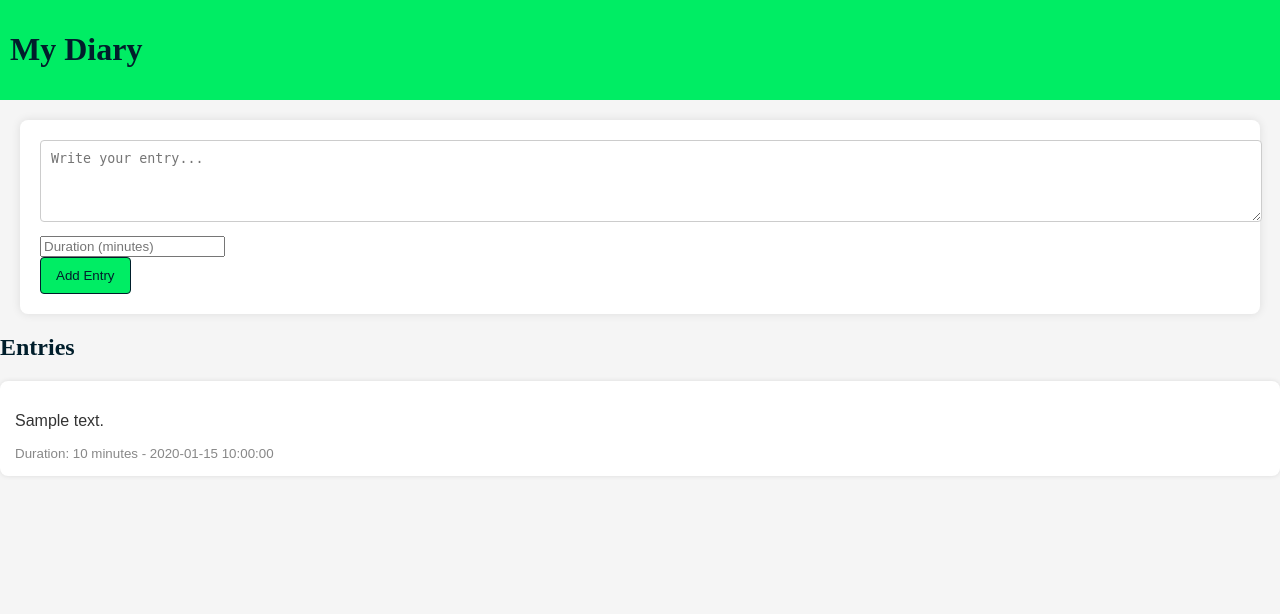
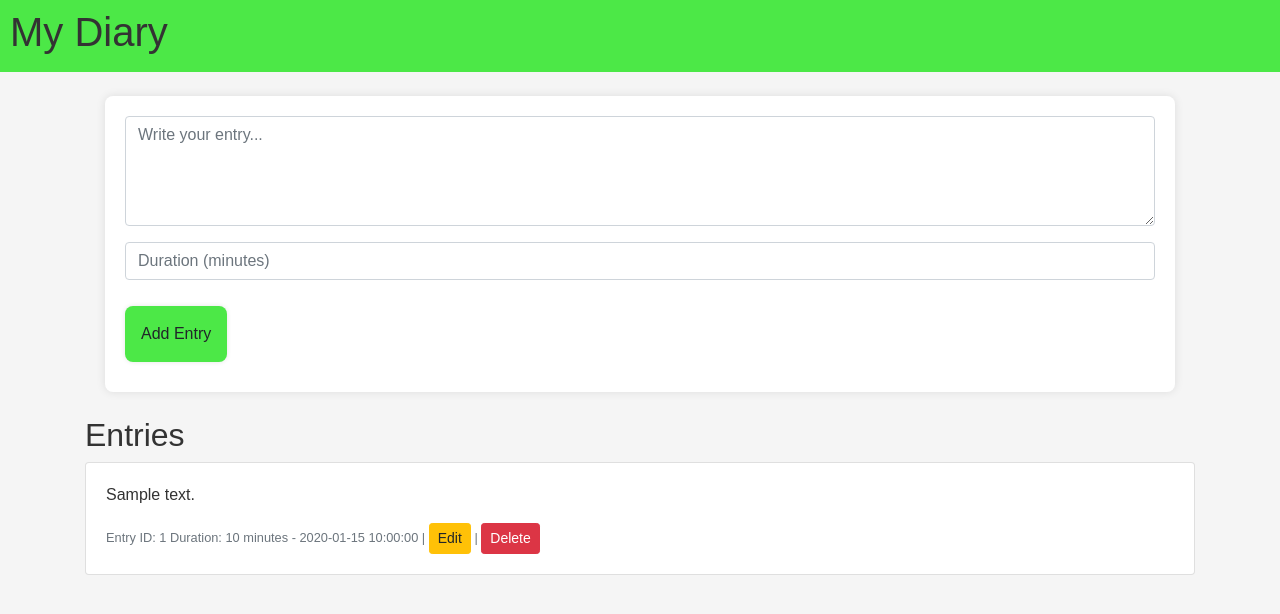
Before and after one commit to markus3456/diary-mongodb, a Flask app: page / in a window 1280 px wide. Shown: the top 614 px of the page. Run offline with Flask 3, Linux system fonts and the light colour scheme; a database or web service that is not in the repository returns one stand-in record (values such as "Sample title"); some libraries are stand-ins or nearby versions.

Commit message:
added CRUD fuctionality

```diff
--- a/app.py
+++ b/app.py
@@ -1,48 +1,121 @@
 from flask import Flask, render_template, request, redirect, url_for
 from pymongo import MongoClient
 from datetime import datetime, timedelta
+from bson.objectid import ObjectId
 
 app = Flask(__name__)
 
 # MongoDB Configuration
-client = MongoClient('mongodb://mongodb:27017/')
+#client = MongoClient('mongodb://mongodb:27017/')
+client = MongoClient('mongodb://localhost:27017/')
 db = client['diary']
 entries_collection = db['entries']
+
+
+# Function to create a new entry
+def create_entry( content, duration):
+    timestamp = datetime.now()
+    entry = {'content': content, 'duration': duration, 'timestamp': timestamp}
+    result = entries_collection.insert_one(entry)
+    return result.inserted_id
+
+# Function to retrieve all entries
+def get_all_entries():
+    entries = entries_collection.find().sort('timestamp', -1)
+    return entries
+
+# Function to retrieve a specific entry by ID
+def get_entry_by_id(entry_id):
+    entry = entries_collection.find_one({'_id': ObjectId(entry_id)})
+    return entry
+
+# Function to update a specific entry by ID
+def update_entry(entry_id, content, duration):
+    timestamp = datetime.now()
+    result = entries_collection.update_one(
+        {'_id': ObjectId(entry_id)},
+        {'$set': {'content': content, 'duration': duration, 'timestamp': timestamp}}
+    )
+    return result.modified_count > 0
+
+# Function to delete a specific entry by ID
+def delete_entry(entry_id):
+    result = entries_collection.delete_one({'_id': ObjectId(entry_id)})
+    return result.deleted_count > 0
+
+
+
 
 # Routes
 @app.route('/')
 def index():
+    entries = get_all_entries()
+    return render_template('index.html', entries=entries)
+
+@app.route('/add_entry', methods=['POST'])
+def add_entry():
+    content = request.form.get('content')
+    duration = request.form.get('duration')
+    entry_id = create_entry(content, duration)
+    return redirect(url_for('index'))
+
+@app.route('/edit_entry/<entry_id>')
+def edit_entry(entry_id):
+    entry = get_entry_by_id(entry_id)
+    return render_template('edit.html', entry=entry)
+
+@app.route('/update_entry/<entry_id>', methods=['POST'])
+def update_entry_route(entry_id):
+    content = request.form.get('content')
+    duration = request.form.get('duration')
+    if update_entry(entry_id, content, duration):
+        return redirect(url_for('index'))
+    else:
+        return "Failed to update entry."
+
+@app.route('/delete_entry/<entry_id>')
+def delete_entry_route(entry_id):
+    if delete_entry(entry_id):
+        return redirect(url_for('index'))
+    else:
+        return "Failed to delete entry."
 
 
-    today = datetime.combine(datetime.utcnow().date(), datetime.min.time())
-    end_of_day = today + timedelta(days=1)
+if __name__ == '__main__':
+    app.run(host='0.0.0.0', port=5000, debug=True)
 
- #   entries = entries_collection.find().sort('timestamp', -1)
-    entries = entries_collection.find({
-    'timestamp': {'$gte': today, '$lt': end_of_day}
-    })
-    return render_template('index.html', entries=entries)
+
+
+# @app.route('/')
+# def index():
+
+
+#     today = datetime.combine(datetime.utcnow().date(), datetime.min.time())
+#     end_of_day = today + timedelta(days=1)
+
+#  #   entries = entries_collection.find().sort('timestamp', -1)
+#     entries = entries_collection.find({
+#     'timestamp': {'$gte': today, '$lt': end_of_day}
+#     })
+#     return render_template('index.html', entries=entries)
+
+# # @app.route('/add_entry', methods=['POST'])
+# # def add_entry():
+# #     content = request.form.get('content')
+# #     timestamp = datetime.now()
+# #     entry = {'content': content, 'timestamp': timestamp}
+# #     entries_collection.insert_one(entry)
+# #     return redirect(url_for('index'))
+
 
 # @app.route('/add_entry', methods=['POST'])
 # def add_entry():
 #     content = request.form.get('content')
+#     duration = request.form.get('duration')  # Added line to retrieve duration
 #     timestamp = datetime.now()
-#     entry = {'content': content, 'timestamp': timestamp}
+
+#     # Save the entry to MongoDB
+#     entry = {'content': content, 'duration': duration, 'timestamp': timestamp}
 #     entries_collection.insert_one(entry)
+
 #     return redirect(url_for('index'))
-
-
-@app.route('/add_entry', methods=['POST'])
-def add_entry():
-    content = request.form.get('content')
-    duration = request.form.get('duration')  # Added line to retrieve duration
-    timestamp = datetime.now()
-
-    # Save the entry to MongoDB
-    entry = {'content': content, 'duration': duration, 'timestamp': timestamp}
-    entries_collection.insert_one(entry)
-
-    return redirect(url_for('index'))
-
-if __name__ == '__main__':
-    app.run(host='0.0.0.0', port=5000, debug=True)
--- a/docker-compose.yml
+++ b/docker-compose.yml
@@ -7,8 +7,6 @@ services:
       context: .
       dockerfile: Dockerfile.mongodb
     container_name: diary-mongodb
-    volumes:
-      - /db/mongodb:/data/db
     ports:
       - "27017:27017"
     networks:
--- /dev/null
+++ b/templates/base.html
@@ -0,0 +1,21 @@
+<!DOCTYPE html>
+<html lang="en">
+<head>
+    <meta charset="UTF-8">
+    <meta name="viewport" content="width=device-width, initial-scale=1.0">
+    <title>{% block title %}Diary Web App{% endblock %}</title>
+    <!-- Bootstrap CSS -->
+    <link rel="stylesheet" href="https://stackpath.bootstrapcdn.com/bootstrap/4.3.1/css/bootstrap.min.css" integrity="sha384-ggOyR0iXCbMQv3Xipma34MD+dH/1fQ784/j6cY/iJTQUOhcWr7x9JvoRxT2MZw1T" crossorigin="anonymous">
+    <link rel="stylesheet" type="text/css" href="https://cdn.datatables.net/1.10.25/css/dataTables.bootstrap5.css">
+    <!-- Sweet alert Js -->
+    <script src="https://cdn.jsdelivr.net/npm/sweetalert2@11"></script>
+    {% block styles %}{% endblock %}
+</head>
+<body>
+    {% block content %}{% endblock %}
+
+    <!-- Bootstrap JS from CDN (Optional, only if you need Bootstrap JavaScript features) -->
+    <script src="https://cdn.jsdelivr.net/npm/bootstrap@5.3.0/dist/js/bootstrap.bundle.min.js"></script>
+    {% block scripts %}{% endblock %}
+</body>
+</html>
--- a/templates/index.html
+++ b/templates/index.html
@@ -1,9 +1,10 @@
-<!DOCTYPE html>
-<html lang="en">
-<head>
-    <meta charset="UTF-8">
-    <meta name="viewport" content="width=device-width, initial-scale=1.0">
-    <title>Diary Web App</title>
+{% extends 'base.html' %}
+
+
+{% block title %}Diary Web App{% endblock %}
+
+{% block styles %}
+    <!-- Additional styles specific to the index page -->
     <style>
          body {
             font-family: 'Arial', sans-serif;
@@ -14,9 +15,10 @@
         }
 
         header {
-            background-color: #00ED64;
+            background-color: #4ce847;
             padding: 10px;
-            color: #001E2B;
+            text-align: center;
+            color: #011504;
         }
 
         form {
@@ -36,21 +38,20 @@
         }
 
         input[type="submit"] {
-            background-color: #00ED64;
-            color: #001E2B;
+            background-color: #4ce847;
+            color: #011504;
             padding: 10px 15px;
-            border: 1px solid #001E2B;
+            border: none;
             border-radius: 4px;
             cursor: pointer;
         }
 
         h1, h2 {
-            font-family: 'Times New Roman', Times, serif;
-            color: #001E2B;
+            color: #333;
         }
 
         .entry {
-            background-color: #fff;
+            background-color: #4ce847;
             padding: 15px;
             margin: 10px 0;
             border-radius: 8px;
@@ -63,27 +64,37 @@
             color: #888;
         }
     </style>
-</head>
-<body>
-    <header>
+{% endblock %}
+
+{% block content %}
+    <header class="header text-left py-2">
         <h1>My Diary</h1>
     </header>
 
+    <div class="container mt-4">
         <form action="/add_entry" method="post">
-        <textarea name="content" rows="4" placeholder="Write your entry..."></textarea>
-        <br>
-        <input type="number" name="duration" placeholder="Duration (minutes)">
-        <br>
-        <input type="submit" value="Add Entry">
+            <div class="mb-3">
+                <textarea class="form-control" name="content" rows="4" placeholder="Write your entry..."></textarea>
+            </div>
+            <div class="mb-3">
+                <input class="form-control" type="number" name="duration" placeholder="Duration (minutes)">
+            </div>
+            <button class="btn entry" type="submit">Add Entry</button>
         </form>
 
-    <h2>Entries</h2>
+        <h2 class="mt-4">Entries</h2>
         {% for entry in entries %}
-        <div class="entry">
-            <p>{{ entry.content }}</p>
-            <small>Duration: {{ entry.duration }} minutes - {{ entry.timestamp.strftime('%Y-%m-%d %H:%M:%S') }}</small>
+            <div class="card mb-3">
+                <div class="card-body">
+                    <p class="card-text">{{ entry.content }}</p>
+                    <small class="text-muted">
+                        Entry ID: {{ entry['_id'] }}
+                        Duration: {{ entry.duration }} minutes - {{ entry.timestamp.strftime('%Y-%m-%d %H:%M:%S') }}
+                        | <a href="{{ url_for('edit_entry', entry_id=entry['_id']) }}" class="btn btn-warning btn-sm text-right">Edit</a>
+                        | <a href="{{ url_for('delete_entry_route', entry_id=entry['_id']) }}" class="btn btn-danger btn-sm text-righ">Delete</a>
+                    </small>
+                </div>
             </div>
         {% endfor %}
-
-</body>
-</html>
+    </div>
+{% endblock %}
```
Also changed, not shown: accessdb.py (+20 -4 lines), templates/edit.html (added, +42 -0 lines). Lines whose indentation alone changed are shown as unchanged.
